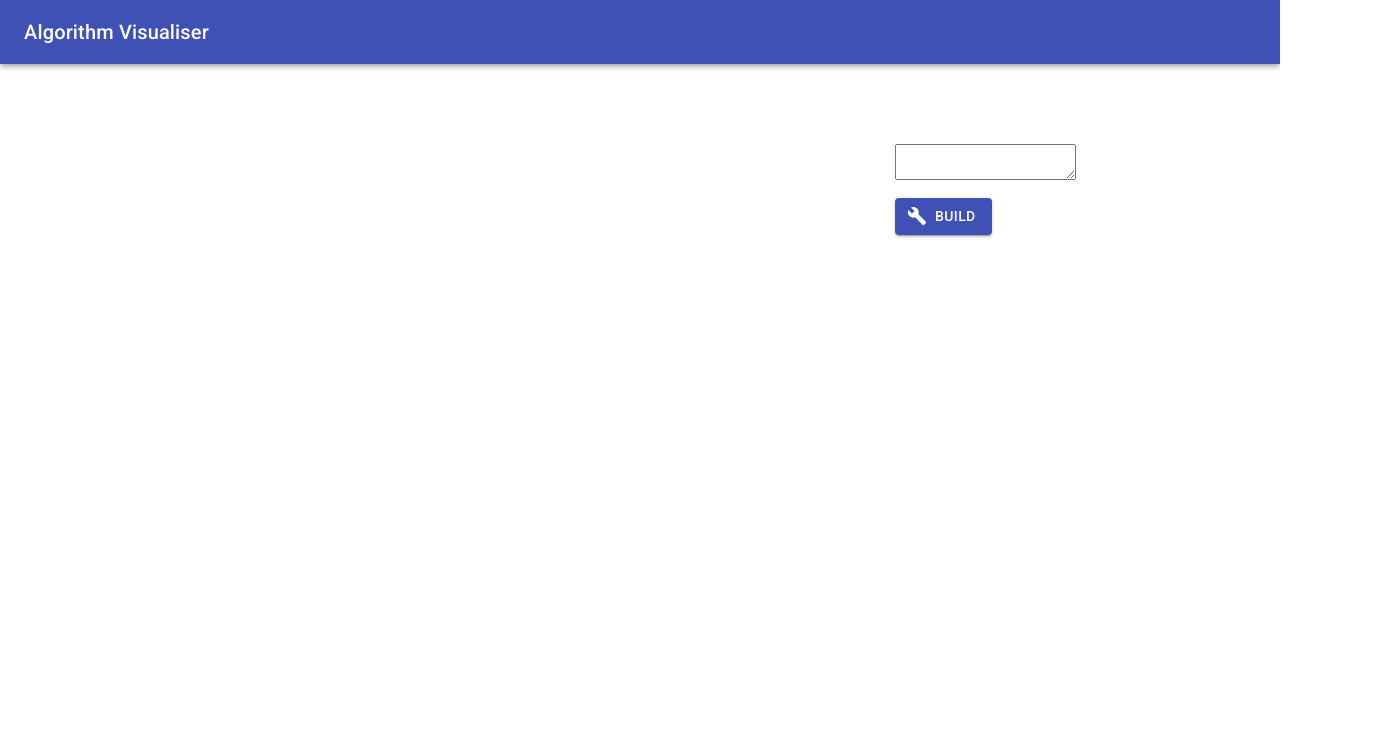
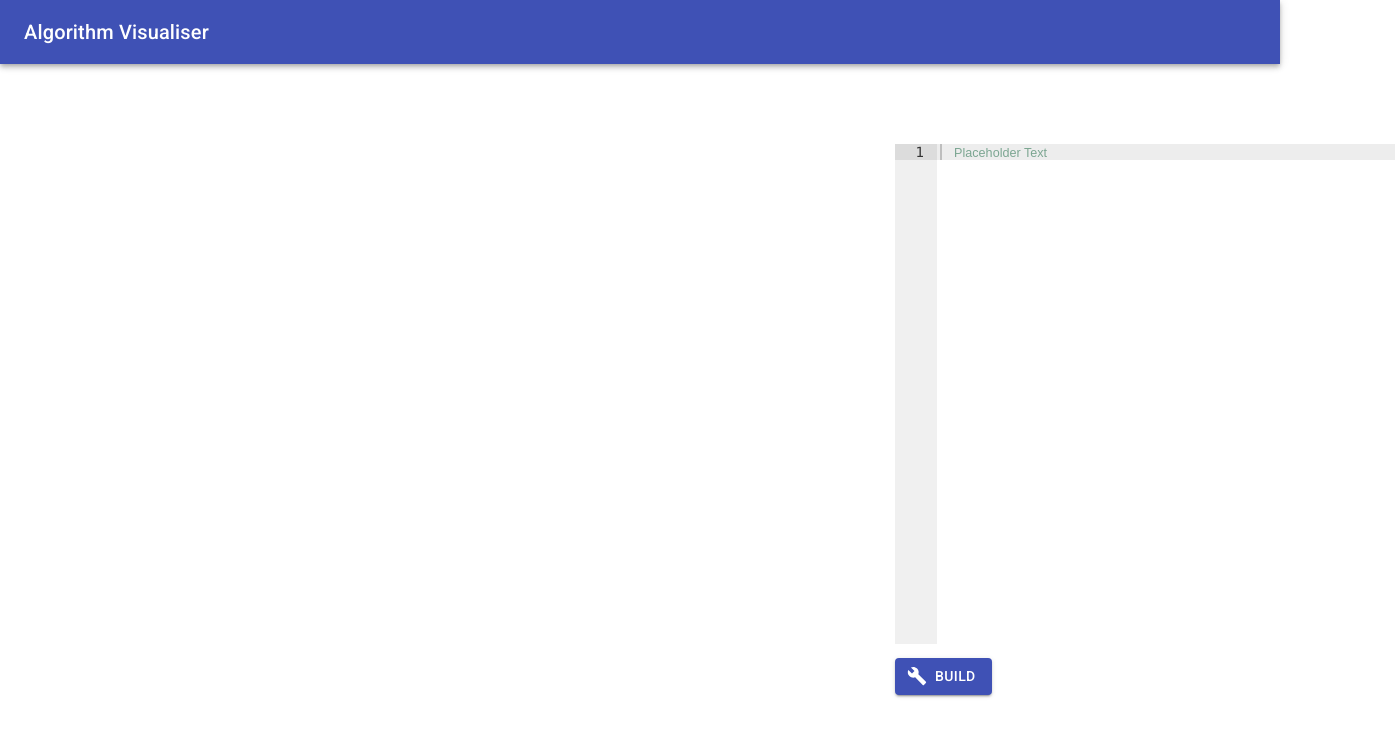
Before and after one commit to SaedMami/algorithms-sandbox-client, a React (Create React App) app: page / in a window 1280 px wide. Shown: the top 736 px of the page, 1395 px wide, since content can reach past the window. Built offline with nearby package versions, Linux system fonts and the light colour scheme; the HTML template or start-up script is replaced by a standard one.

Commit message:
introduced ace code editor

```diff
--- a/package.json
+++ b/package.json
@@ -12,8 +12,10 @@
     "@types/node": "^12.12.47",
     "@types/react": "^16.9.41",
     "@types/react-dom": "^16.9.8",
-    "lodash": "^4.17.15",
+    "ace-builds": "^1.4.12",
+    "lodash": "^4.17.19",
     "react": "^16.13.1",
+    "react-ace": "^9.1.1",
     "react-dom": "^16.13.1",
     "react-scripts": "3.4.1",
     "typescript": "^3.7.5"
--- a/src/AlgorithmsMenu.tsx
+++ /dev/null
@@ -1,42 +0,0 @@
-import React, { useState } from "react";
-import { Button, Container } from "@material-ui/core";
-import BuildIcon from "@material-ui/icons/Build";
-
-const AlgorithmsMenu = (props: any) => {
-  const [selected, setSelected] = useState(0);
-  const [code, setCode] = useState("");
-
-  return (
-    <div>
-      <Container maxWidth="sm">
-        {/* <List component="nav" aria-label="main mailbox folders">
-          {options.map((option, index) => {
-            return (
-              <ListItem
-                button
-                selected={index === selected}
-                onClick={() => setSelected(index)}
-                key={index}
-              >
-                <ListItemText primary={option.name} />
-              </ListItem>
-            );
-          })}
-          <Divider />
-        </List> */}
-        <textarea onChange={(e) => setCode(e.target.value)}></textarea>
-        <Button
-          style={{ marginTop: "1em" }}
-          variant="contained"
-          color="primary"
-          startIcon={<BuildIcon />}
-          onClick={() => props.onBuildCode(code)}
-        >
-          Build
-        </Button>
-      </Container>
-    </div>
-  );
-};
-
-export default AlgorithmsMenu;
--- a/src/App.tsx
+++ b/src/App.tsx
@@ -2,7 +2,7 @@ import React from "react";
 import "./App.css";
 import AlgorithmPlayer from "./arch/array/AlgorithmPlayer";
 import AppHeader from "./AppHeader";
-import AlgorithmsMenu from "./AlgorithmsMenu";
+import AlgorithmsMenu from "./CodeEditor";
 import { Grid, Container } from "@material-ui/core";
 import { ArrayTracer } from "./arch/array/ArrayTracer";
 import { id } from "./arch/util.ts/RandomUtils";
@@ -53,7 +53,10 @@ class App extends React.Component<any, AppState> {
             </Grid>
 
             <Grid item xs={3} style={{ margin: "5em auto" }}>
-              <AlgorithmsMenu onBuildCode={this.recieveCode}></AlgorithmsMenu>
+              <AlgorithmsMenu
+                initCode=""
+                onBuild={this.recieveCode}
+              ></AlgorithmsMenu>
             </Grid>
           </Grid>
         </Container>
--- /dev/null
+++ b/src/CodeEditor.tsx
@@ -0,0 +1,61 @@
+import React, { useState } from "react";
+import { Button, Container } from "@material-ui/core";
+import BuildIcon from "@material-ui/icons/Build";
+
+import AceEditor from "react-ace";
+import "ace-builds/src-min-noconflict/mode-javascript";
+import "ace-builds/src-min-noconflict/theme-monokai";
+import "ace-builds/src-min-noconflict/ext-language_tools";
+const ace = require("ace-builds/src-noconflict/ace");
+ace.config.set(
+  "basePath",
+  "https://cdn.jsdelivr.net/npm/ace-builds@1.4.3/src-noconflict/"
+);
+ace.config.setModuleUrl(
+  "ace/mode/javascript_worker",
+  "https://cdn.jsdelivr.net/npm/ace-builds@1.4.3/src-noconflict/worker-javascript.js"
+);
+
+export type CodeEditorProps = {
+  onBuild: (code: string) => Promise<void>;
+  initCode: string;
+};
+
+const AlgorithmsMenu = (props: CodeEditorProps) => {
+  const [code, setCode] = useState(props.initCode);
+
+  return (
+    <div>
+      <Container maxWidth="sm">
+        <AceEditor
+          placeholder="Placeholder Text"
+          mode="javascript"
+          theme="monokai"
+          onChange={(code) => setCode(code)}
+          fontSize={14}
+          showPrintMargin={true}
+          showGutter={true}
+          highlightActiveLine={true}
+          value={props.initCode}
+          setOptions={{
+            enableBasicAutocompletion: true,
+            enableLiveAutocompletion: true,
+            showLineNumbers: true,
+            tabSize: 2,
+          }}
+        />
+        <Button
+          style={{ marginTop: "1em" }}
+          variant="contained"
+          color="primary"
+          startIcon={<BuildIcon />}
+          onClick={() => props.onBuild(code)}
+        >
+          Build
+        </Button>
+      </Container>
+    </div>
+  );
+};
+
+export default AlgorithmsMenu;
```
Also changed, not shown: 1 other file (tests, documents, lock files or other folders).
